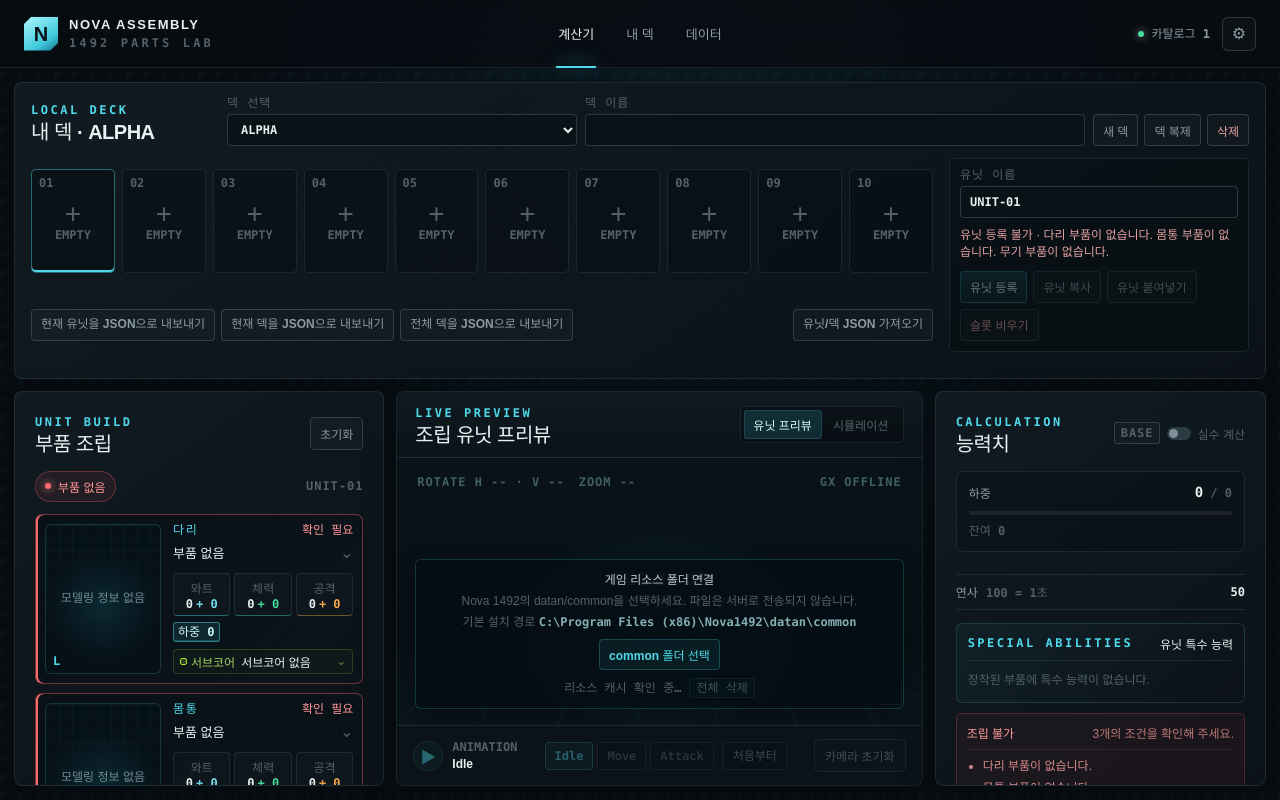
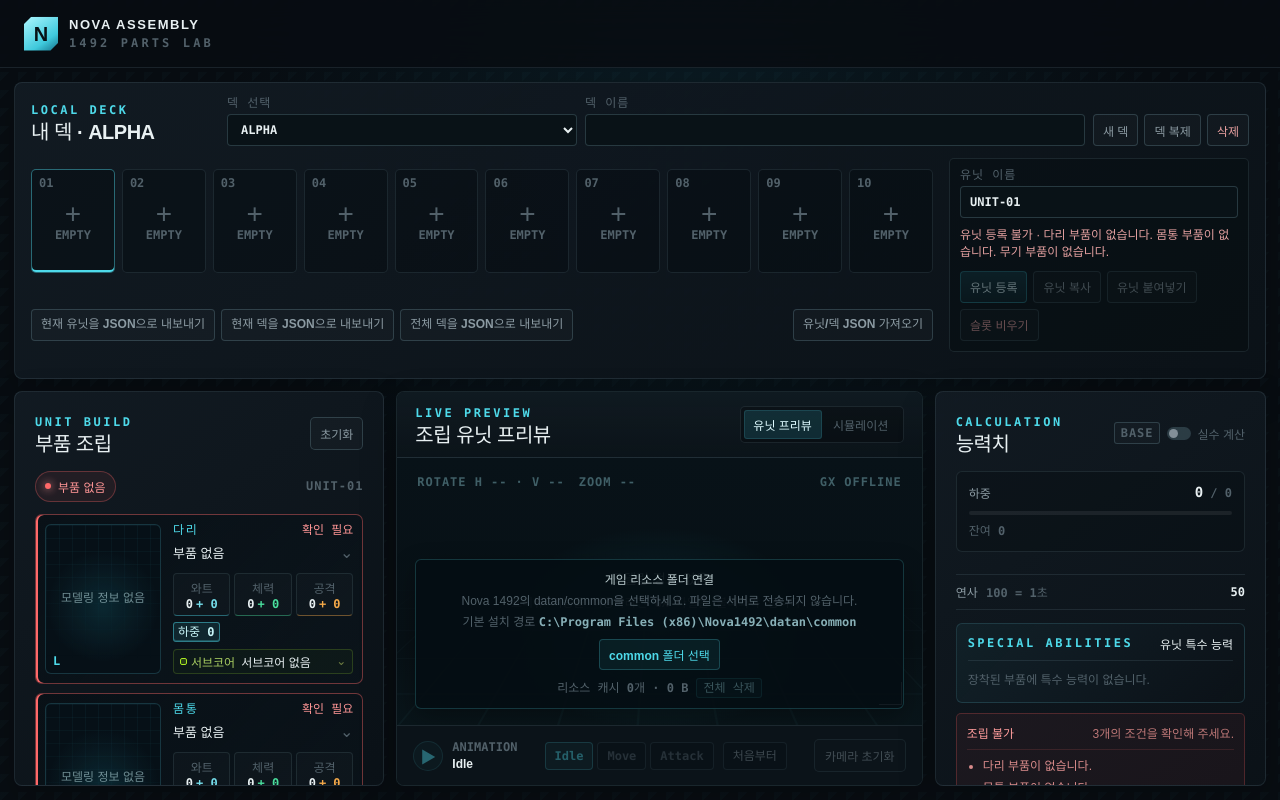
Before and after one commit to ThunderVolt45/Nova-Parts-Calculator-Web, a React (Vite) app: page / in a window 1280 px wide. Built offline with nearby package versions, Linux system fonts and the light colour scheme.

Commit message:
style: 데스크톱 헤더 메뉴 정리

```diff
--- a/src/App.css
+++ b/src/App.css
@@ -18,10 +18,8 @@ button {
 
 .topbar {
   height: 68px;
-  display: grid;
-  grid-template-columns: 1fr auto 1fr;
-  align-items: center;
-  gap: 24px;
+  display: flex;
+  align-items: center;
   padding: 0 24px;
   border-bottom: 1px solid var(--line);
   background: rgba(8, 13, 18, 0.9);
@@ -69,56 +67,6 @@ button {
   letter-spacing: 0.26em;
 }
 
-.desktop-nav {
-  display: flex;
-  align-items: stretch;
-  height: 100%;
-  gap: 28px;
-}
-
-.desktop-nav button {
-  position: relative;
-  border: 0;
-  padding: 0 2px;
-  color: var(--text-muted);
-  background: transparent;
-  font-size: 13px;
-  font-weight: 700;
-  cursor: pointer;
-}
-
-.desktop-nav button:hover,
-.desktop-nav button.is-active {
-  color: var(--text-strong);
-}
-
-.desktop-nav button.is-active::after {
-  content: '';
-  position: absolute;
-  left: 0;
-  right: 0;
-  bottom: -1px;
-  height: 2px;
-  background: var(--cyan);
-  box-shadow: 0 -4px 16px rgba(78, 218, 234, 0.55);
-}
-
-.top-actions {
-  justify-self: end;
-  display: flex;
-  align-items: center;
-  gap: 12px;
-}
-
-.catalog-badge {
-  display: inline-flex;
-  align-items: center;
-  gap: 7px;
-  color: var(--text-muted);
-  font: 600 var(--font-min)/1 var(--mono);
-}
-
-.catalog-badge i,
 .status-pill i {
   width: 6px;
   height: 6px;
@@ -127,20 +75,12 @@ button {
   box-shadow: 0 0 9px currentColor;
 }
 
-.icon-button,
 .text-button,
 .camera-button,
 .save-unit-button {
   border: 1px solid var(--line-strong);
   background: rgba(255, 255, 255, 0.025);
   cursor: pointer;
-}
-
-.icon-button {
-  width: 34px;
-  height: 34px;
-  border-radius: 6px;
-  color: var(--text-muted);
 }
 
 .workspace {
@@ -238,7 +178,6 @@ button {
 }
 
 .text-button:hover,
-.icon-button:hover,
 .camera-button:hover {
   color: var(--text-strong);
   border-color: var(--cyan-dim);
@@ -2838,9 +2777,7 @@ a:focus-visible { outline: 2px solid var(--cyan); outline-offset: 2px; }
 }
 
 @media (max-width: 820px) {
-  .topbar { grid-template-columns: 1fr auto; padding: 0 16px; }
-  .desktop-nav,
-  .catalog-badge { display: none; }
+  .topbar { padding: 0 16px; }
   .workspace { grid-template-columns: minmax(330px, 0.96fr) minmax(330px, 1.04fr); padding: 10px; gap: 9px; }
   .builder-panel,
   .stats-panel { padding: 16px; }
--- a/src/App.tsx
+++ b/src/App.tsx
@@ -744,23 +744,6 @@ function App() {
             <small>1492 PARTS LAB</small>
           </span>
         </a>
-
-        <nav className="desktop-nav" aria-label="주요 메뉴">
-          <button className="is-active" type="button">
-            계산기
-          </button>
-          <button type="button" onClick={() => document.getElementById('deck-title')?.scrollIntoView({ behavior: 'smooth' })}>내 덱</button>
-          <button type="button">데이터</button>
-        </nav>
-
-        <div className="top-actions">
-          <span className="catalog-badge">
-            <i aria-hidden="true" /> 카탈로그 {partsCatalog.catalogVersion.split('-')[0]}
-          </span>
-          <button className="icon-button" type="button" aria-label="설정">
-            <span aria-hidden="true">⚙</span>
-          </button>
-        </div>
       </header>
 
       <main id="main" className="workspace">
```
